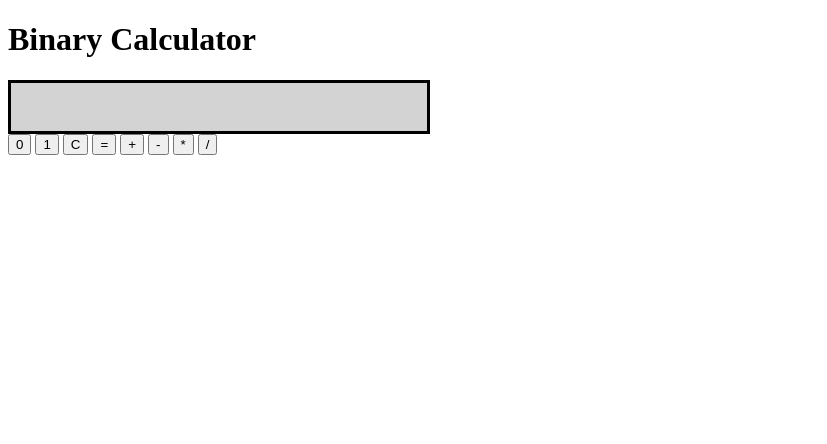
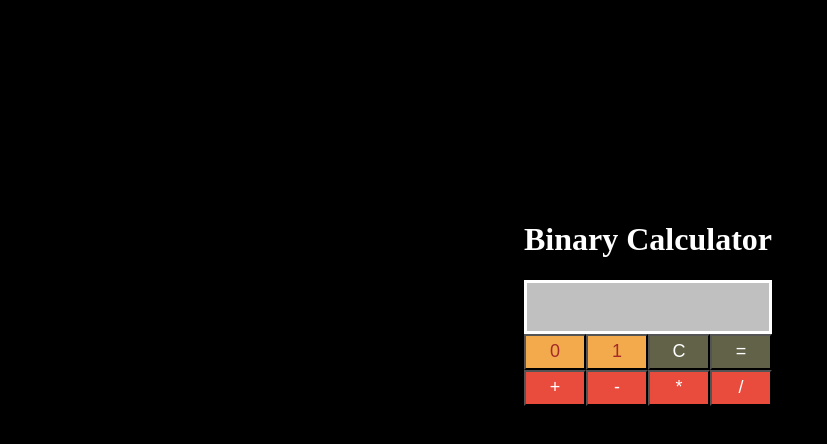
Before and after one commit to HamzaUmer/Problems-Practice, a plain HTML site: page binaryCalculator/index.html in a window 1280 px wide. Shown: the whole page, without its empty margins (0-827 px from the left). Drawn offline with Linux system fonts and the light colour scheme.

Commit message:
Update binaryCalculator.css

```diff
--- a/binaryCalculator/css/binaryCalculator.css
+++ b/binaryCalculator/css/binaryCalculator.css
@@ -1,33 +1,46 @@
 body {
-    width: 33%;
+    width: 100%;
+    display:flex;
+    align-items: center;
+    justify-content: center;
+    background-color:black;
+    color: white;
+    margin-top: 200px;
 }
 
 #res {
-    background-color: lightgray;
+    background-color: silver;
     border: solid;
+
     height: 48px;
     font-size: 20px;
 }
 
-  .btn {
+#btns button {
     width: 25%;
     height: 36px;
     font-size: 18px;
-    margin:0;
+    margin: 0;
     float: left;
 }
 
-  .digits {
-    background-color: lightgreen;
+#btn0,
+#btn1 {
+    background-color: #f2aa4cff;
     color: brown;
 }
 
-  .controlRes {
-    background-color: darkgreen;
+#btnClr,
+#btnEql {
+
+    background-color: #616247ff;
     color: white;
 }
 
-  .operands {
-    background-color: black;
-    color: red;
+#btnSum,
+#btnSub,
+#btnMul,
+#btnDiv {
+    background-color: #e94b3cff;
+    color: white;
 }
```
Lines whose indentation alone changed are shown as unchanged.
